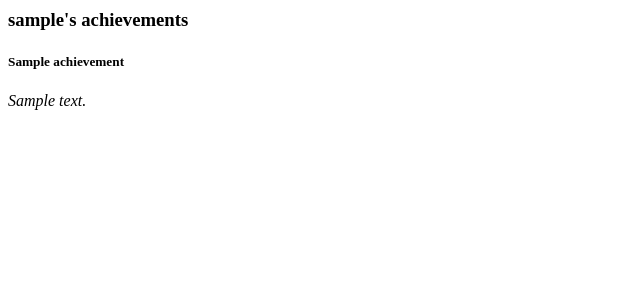
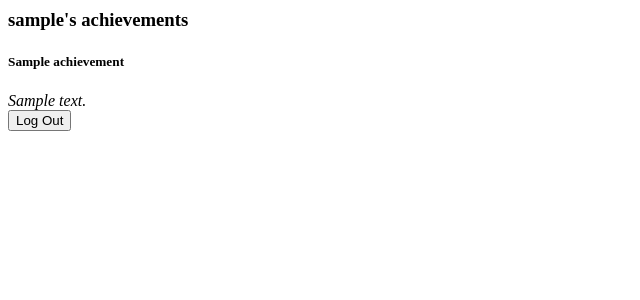
Before and after one commit to juliettetripier/Hackbright-Project, a Flask app: page /profile in a window 1280 px wide. Shown: the part 364-664 px from the top of the page, without its empty margins (0-640 px from the left). Run offline with Flask 3, Linux system fonts and the light colour scheme; the visitor is signed in with stand-in values (Sample User, id 1); tables that the repository leaves empty hold one stand-in row (values such as "Sample post").

Commit message:
Added logout feature

```diff
--- a/server.py
+++ b/server.py
@@ -74,6 +74,14 @@ def login():
     else:
         flash('Your login credentials are incorrect. Please try again.')
         return redirect('/')
+
+
+@app.route('/logout')
+def logout():
+    session.pop('user', default=None)
+
+    flash('Logged out!')
+    return redirect('/')
 
 
 @app.route('/profile')
@@ -177,10 +185,6 @@ def show_restaurant_page(id):
                 military_hour = hours[item]
                 hour = datetime.datetime.strptime(military_hour, '%H%M').strftime('%I:%M %p')
                 hours[item] = hour
-
-# make a dictionary for each day of the week
-# instead of tracking start and end, track a single string
-# the first time you come across a day
 
     # make dictionary to hold the restaurant's hours
     hours_dict = {'Monday': {'when_open': "", 'is_closed_today': True},
--- a/templates/profile.html
+++ b/templates/profile.html
@@ -54,4 +54,8 @@
     {% endif %}
 </div>
 
+<form action="/logout">
+<button type="submit" id="logout-button">Log Out</button>
+</form>
+
 {% endblock %}
```
